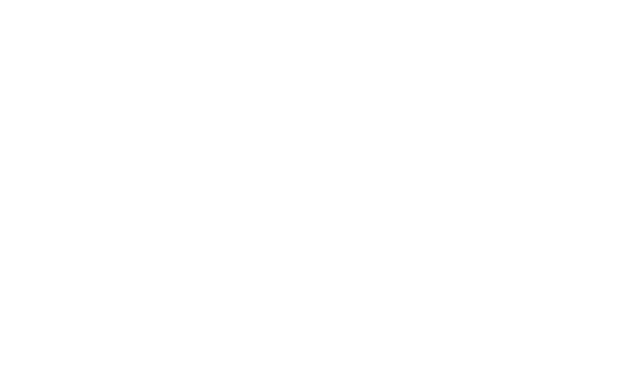
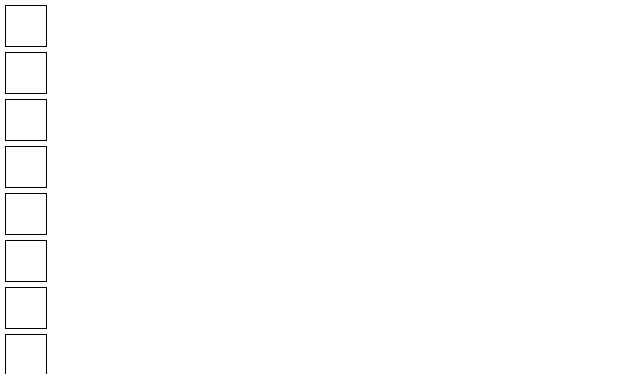
Before and after one commit to dickyw71/roguelike-game, a React (Create React App) app: page / in a window 1280 px wide. Shown: the top 374 px of the page, without its empty margins (0-640 px from the left). Built offline with nearby package versions, Linux system fonts and the light colour scheme.

Commit message:
Removed empty constructor and changed generateDungeon to return JSX.

```diff
--- a/src/roguelike-game.js
+++ b/src/roguelike-game.js
@@ -1,19 +1,21 @@
-'use strict';
 import React, { Component } from 'react';
+import Dungeon from './dungeon.js';
 
 class RoguelikeGame extends Component {
-    constructor(props) {
-        super(props);
-
-    }
 
     generateDungeon() {
-
+        return (
+            <Dungeon></Dungeon>
+        );
     }
 
     render() {
+        const dungeon = this.generateDungeon();
+
         return (
-            <div className="RoguelikeGame"></div>
+            <div className="RoguelikeGame">
+                {dungeon}
+            </div>
         );
     }
 }
```
